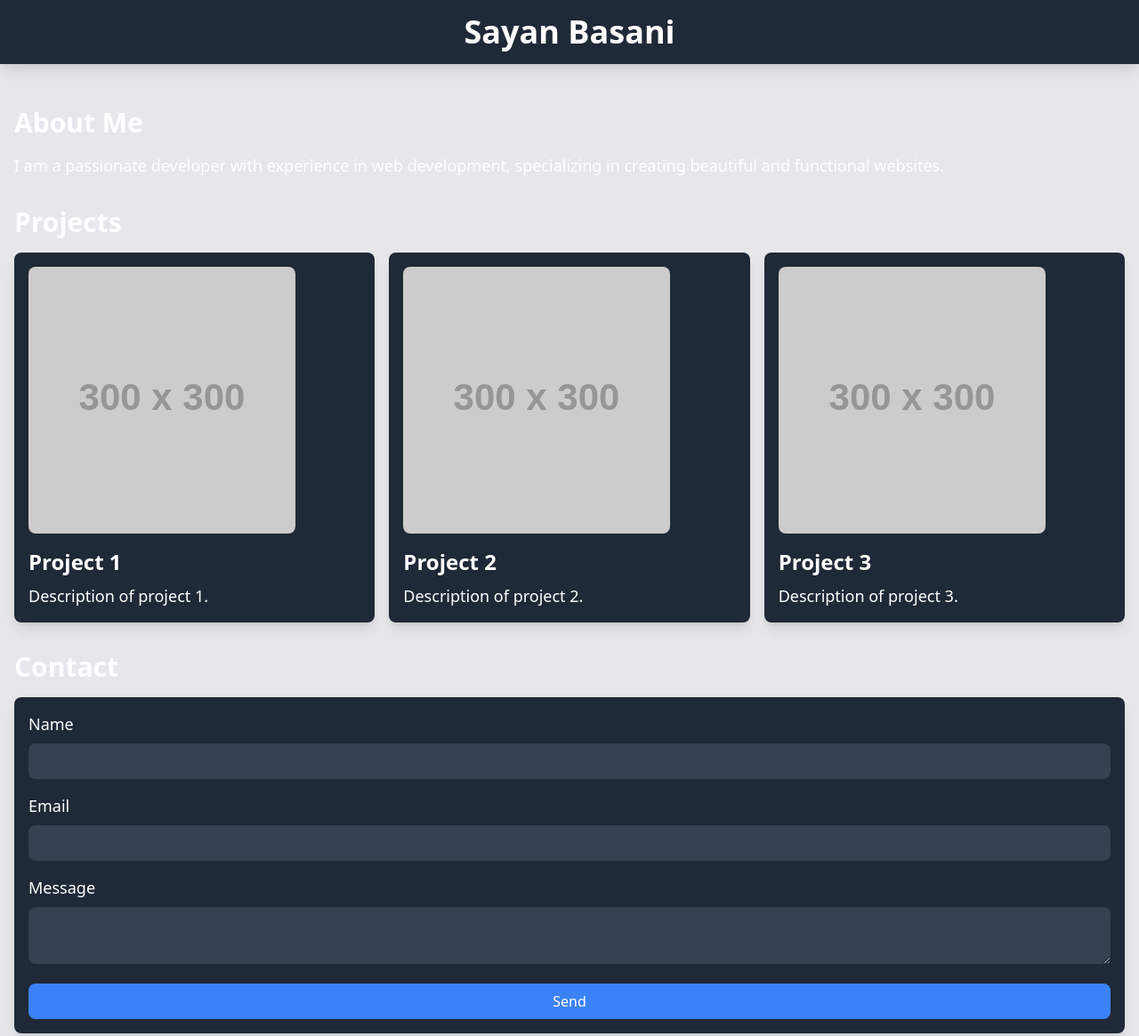
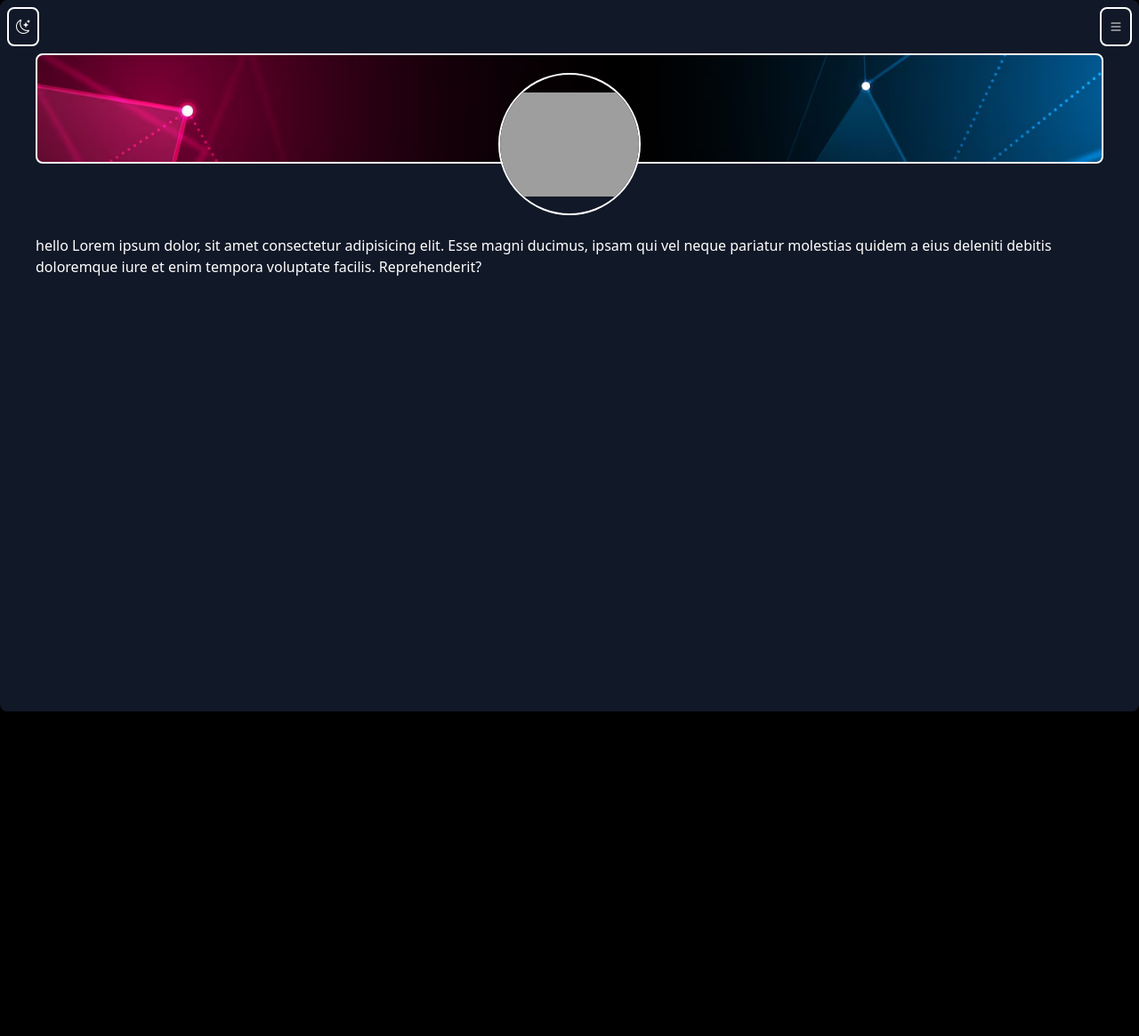
Before and after one commit to SayanBasani/for-host, a website: page index.html in a window 1280 px wide. Shown: the top 1165 px of the page at 89% size. After the commit the page ends 800 px from the top, so only its background shows below. Drawn offline with nearby package versions, Linux system fonts and the light colour scheme; grey boxes are pictures that could not be loaded; placeholder pictures from the web are drawn by us.

Commit message:
it is the start of building

```diff
--- a/index.html
+++ b/index.html
@@ -1,74 +1,58 @@
 <!DOCTYPE html>
 <html lang="en">
+
 <head>
   <meta charset="UTF-8">
   <meta name="viewport" content="width=device-width, initial-scale=1.0">
   <title>My Portfolio</title>
+  <link rel="stylesheet" href="https://cdn.jsdelivr.net/npm/bootstrap-icons@1.11.3/font/bootstrap-icons.min.css">
   <link href="https://cdnjs.cloudflare.com/ajax/libs/tailwindcss/2.2.19/tailwind.min.css" rel="stylesheet">
+
   <style>
-    @keyframes fadeIn {
-      from {
-        opacity: 0;
-      }
-      to {
-        opacity: 1;
-      }
-    }
-    .fade-in {
-      animation: fadeIn 2s ease-in-out;
+    .background-image {
+      background-image: url('img.png');
+      background-size: cover;
+      background-position: center;
+      /* height: 100%; */
+      display: flex;
+      align-items: center;
+      justify-content: center;
+      color: white;
+      text-align: center;
     }
   </style>
 </head>
-<body class="bg-gray-200 text-white">
-  <header class="bg-gray-800 p-4 shadow-lg">
-    <h1 class="text-4xl font-bold text-center fade-in">Sayan Basani</h1>
-  </header>
-  <main class="container mx-auto p-4">
-    <section class="my-8 fade-in">
-      <h2 class="text-3xl font-semibold mb-4">About Me</h2>
-      <p class="text-lg">I am a passionate developer with experience in web development, specializing in creating beautiful and functional websites.</p>
-    </section>
-    <section class="my-8 fade-in">
-      <h2 class="text-3xl font-semibold mb-4">Projects</h2>
-      <div class="grid grid-cols-1 md:grid-cols-2 lg:grid-cols-3 gap-4">
-        <div class="bg-gray-800 p-4 rounded-lg shadow-lg hover:shadow-2xl transition-shadow duration-300">
-          <img src="https://via.placeholder.com/300" alt="Project 1" class="rounded-lg mb-4">
-          <h3 class="text-2xl font-bold mb-2">Project 1</h3>
-          <p class="text-lg">Description of project 1.</p>
+
+<body class="bg-black ">
+  <button class="text-white border-2 border-white p-2 rounded-lg absolute top-2 left-2">
+    <i class="bi bi-moon-stars"></i>
+    <!-- <i class="bi bi-brightness-high-fill"></i>   -->
+  </button>
+  <button class="text-white border-2 border-white p-2 rounded-lg absolute top-2 right-2">
+    <i class="bi bi-list"></i>
+  </button>
+
+  <div class="h-screen w-screen grid gap-5">
+    <main class="bg-gray-900 text-white p-10 rounded-lg">
+
+
+      <div class="background-image border-2 border-white bg-transparent mb-20 mt-5 p-5 rounded-lg">
+        <!-- <img class="overflow-hidden w-full h-40 z-0" src="./img.png" alt=""> -->
+        <div class="flex justify-center items-center overflow-hidden border-2 border-white rounded-full -mb-20 mx-auto w-40 h-40">
+          <img src="sayan.jpg" alt="">
         </div>
-        <div class="bg-gray-800 p-4 rounded-lg shadow-lg hover:shadow-2xl transition-shadow duration-300">
-          <img src="https://via.placeholder.com/300" alt="Project 2" class="rounded-lg mb-4">
-          <h3 class="text-2xl font-bold mb-2">Project 2</h3>
-          <p class="text-lg">Description of project 2.</p>
-        </div>
-        <div class="bg-gray-800 p-4 rounded-lg shadow-lg hover:shadow-2xl transition-shadow duration-300">
-          <img src="https://via.placeholder.com/300" alt="Project 3" class="rounded-lg mb-4">
-          <h3 class="text-2xl font-bold mb-2">Project 3</h3>
-          <p class="text-lg">Description of project 3.</p>
-        </div>
+
       </div>
-    </section>
-    <section class="my-8 fade-in">
-      <h2 class="text-3xl font-semibold mb-4">Contact</h2>
-      <form class="bg-gray-800 p-4 rounded-lg shadow-lg">
-        <div class="mb-4">
-          <label for="name" class="block text-lg font-medium mb-2">Name</label>
-          <input type="text" id="name" class="w-full p-2 rounded-lg bg-gray-700 text-white focus:outline-none focus:ring-2 focus:ring-blue-500">
-        </div>
-        <div class="mb-4">
-          <label for="email" class="block text-lg font-medium mb-2">Email</label>
-          <input type="email" id="email" class="w-full p-2 rounded-lg bg-gray-700 text-white focus:outline-none focus:ring-2 focus:ring-blue-500">
-        </div>
-        <div class="mb-4">
-          <label for="message" class="block text-lg font-medium mb-2">Message</label>
-          <textarea id="message" class="w-full p-2 rounded-lg bg-gray-700 text-white focus:outline-none focus:ring-2 focus:ring-blue-500"></textarea>
-        </div>
-        <button type="submit" class="w-full p-2 bg-blue-500 rounded-lg hover:bg-blue-600 transition-colors duration-300">Send</button>
-      </form>
-    </section>
-  </main>
-  <footer class="bg-gray-800 p-4 text-center">
-    <p>&copy; 2025 My Portfolio. All rights reserved.</p>
-  </footer>
+
+      <div>
+        hello
+        Lorem ipsum dolor, sit amet consectetur adipisicing elit. Esse magni ducimus, ipsam qui vel neque pariatur
+        molestias quidem a eius deleniti debitis doloremque iure et enim tempora voluptate facilis. Reprehenderit?
+      </div>
+    </main>
+
+
+  </div>
 </body>
+
 </html>
```
Also changed, not shown: package.json (added, +10 -0 lines), img.png (added), 3 other files.
